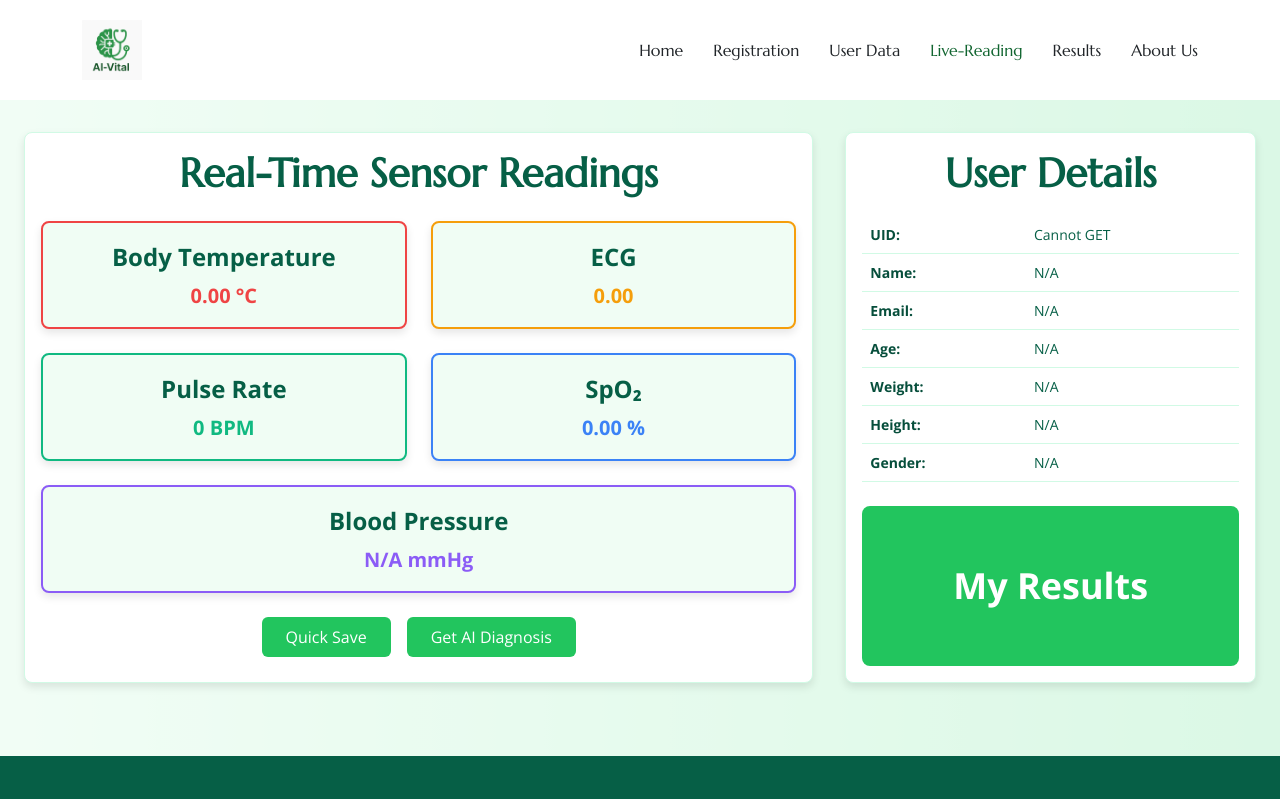
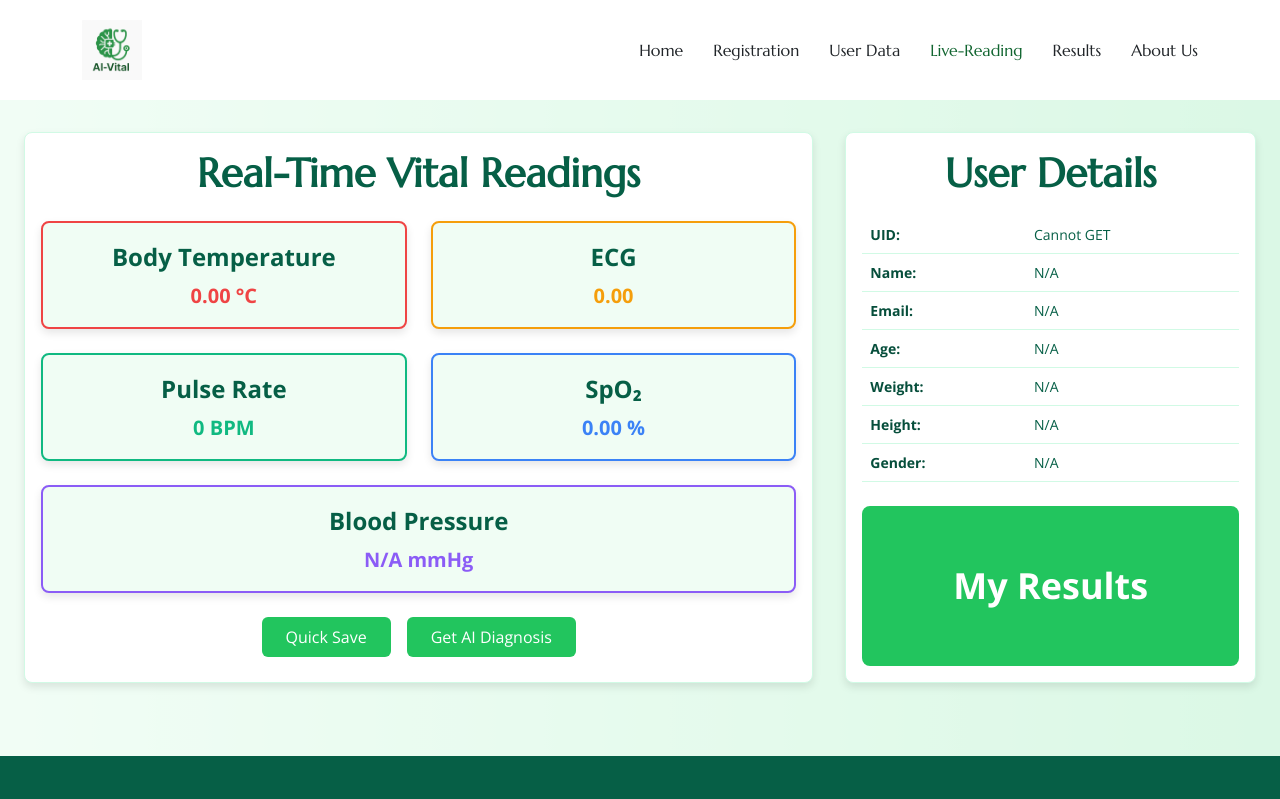
Before and after one commit to Einsbernnn/AI_Vital, a PHP site: the page made by live reading.php in a window 1280 px wide. Shown: the top 799 px of the page. Run offline with PHP 8.4, Linux system fonts and the light colour scheme; data that the repository does not hold is empty; some libraries are stand-ins or nearby versions.

Commit message:
Try push

```diff
--- a/live reading.php
+++ b/live reading.php
@@ -437,7 +437,7 @@
         <div class="container mx-auto px-4 py-8 flex space-x-8">
             <!-- Real-Time Sensor Readings Panel -->
             <div class="readings-panel flex-grow">
-                <h3>Real-Time Sensor Readings</h3>
+                <h3>Real-Time Vital Readings</h3>
                 <div class="grid grid-cols-2 gap-4 mt-4">
                     <div class="grid-item red">
                         <p class="label">Body Temperature</p>
```
